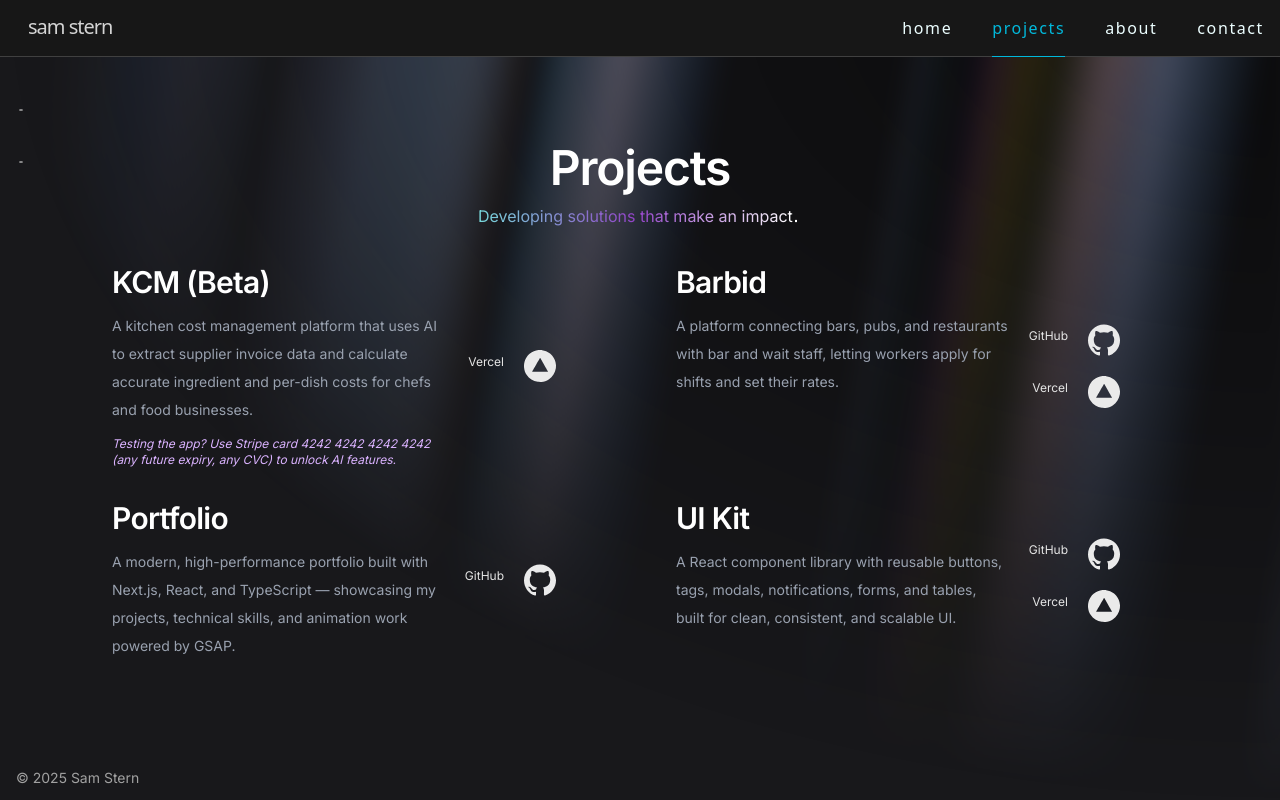
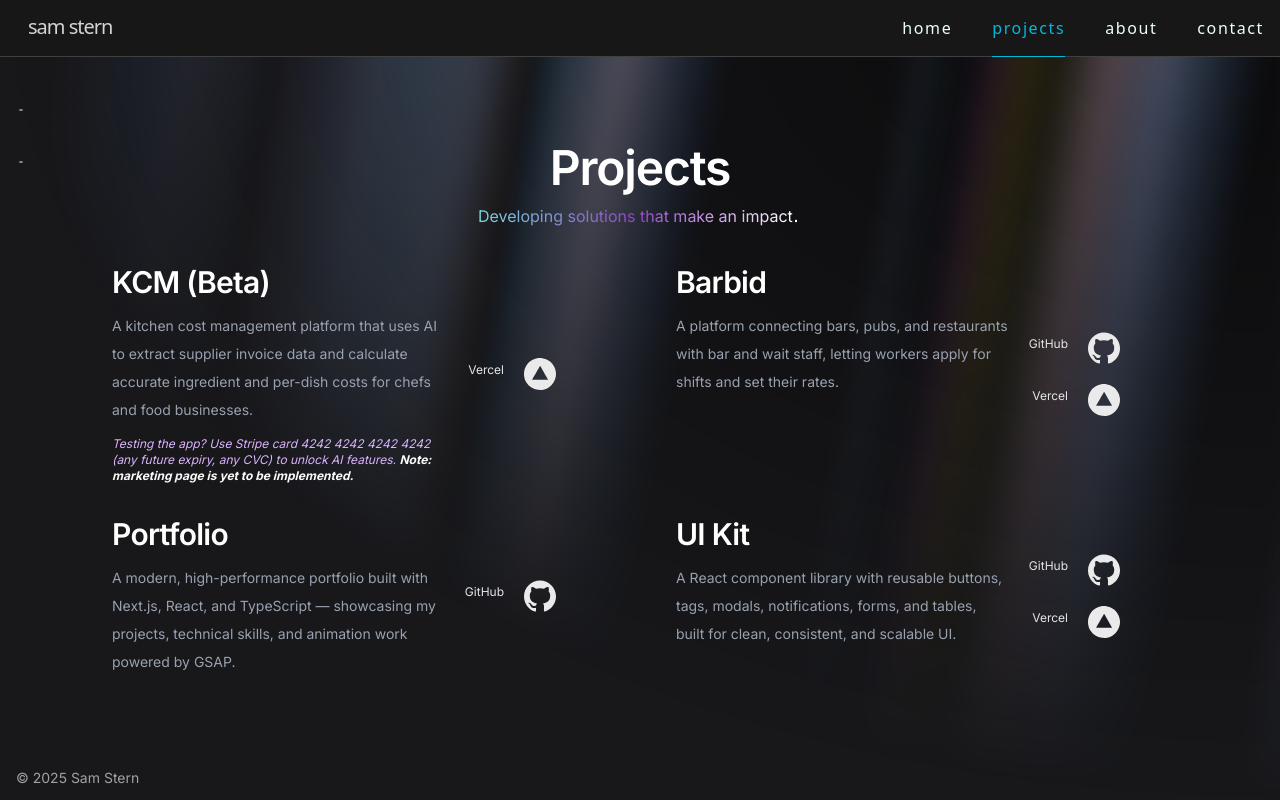
Before and after one commit to samstern27/sam-stern-portfolio, a Next.js app: page /projects in a window 1280 px wide. Built offline with nearby package versions, Linux system fonts and the light colour scheme.

Commit message:
Update ProjectCard.tsx

```diff
--- a/components/ProjectCard.tsx
+++ b/components/ProjectCard.tsx
@@ -34,7 +34,10 @@ export default function ProjectCard({
             {isKcm && (
               <p className="text-xs italic text-center md:text-left max-w-60 sm:max-w-100 text-purple-300">
                 Testing the app? Use Stripe card 4242 4242 4242 4242 (any future
-                expiry, any CVC) to unlock AI features.
+                expiry, any CVC) to unlock AI features.{" "}
+                <span className="italic font-bold text-neutral-50">
+                  Note: marketing page is yet to be implemented.
+                </span>
               </p>
             )}
           </div>
```
